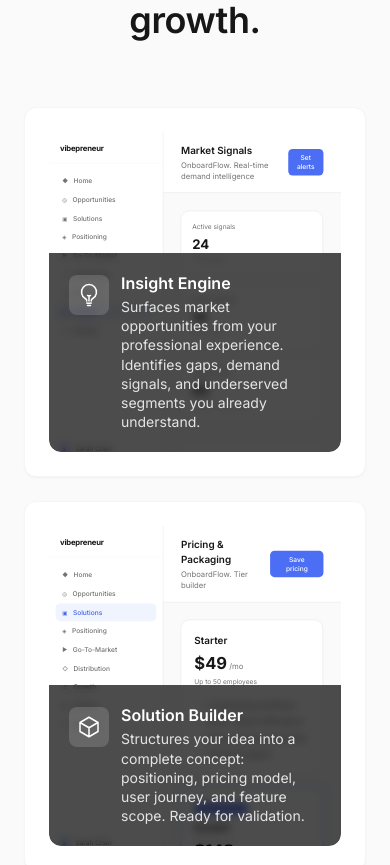
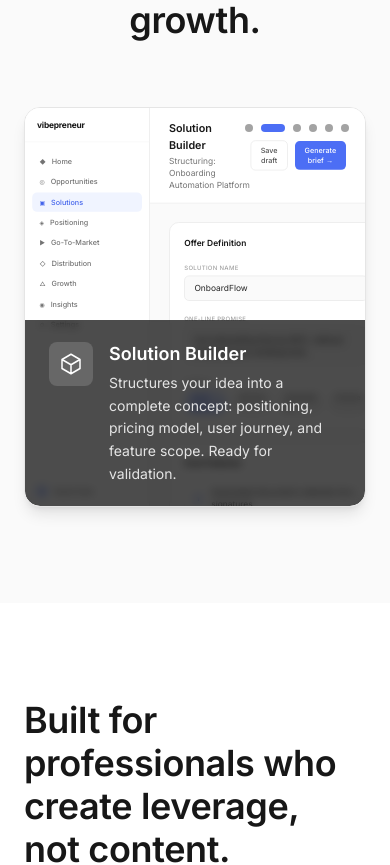
Before and after one commit to SMEAutomate/vibepreneur, a Next.js app: page / in a window 390 px wide. Shown: the part 4934-5799 px from the top of the page. Built offline with nearby package versions, Linux system fonts and the light colour scheme.

Commit message:
Replace feature grid with single slideshow cycling through all 6 features
One full-width container shows each feature screen one at a time,
auto-advancing every 5s with crossfade. Text overlay panel and clickable
dot indicators at top-right. Removes separate screen-slideshow component.

```diff
--- a/components/marketing/modules.tsx
+++ b/components/marketing/modules.tsx
@@ -1,21 +1,24 @@
 "use client";
 
+import { useState, useEffect, useCallback, useRef } from "react";
 import Link from "next/link";
-import { motion } from "framer-motion";
+import { AnimatePresence, motion, useInView } from "framer-motion";
 import { Section } from "@/components/ui/section";
-import { Card } from "@/components/ui/card";
 import { siteCopy } from "@/content/copy";
 import { features } from "@/content/features";
-import { ScreenSlideshow } from "@/components/marketing/screen-slideshow";
+import { MockScreenRenderer } from "@/components/demo/MockScreenRenderer";
 
-const SLIDESHOW_SCREENS: string[][] = [
-  ["OpportunityFinder", "MarketSignals", "CompetitorRadar"],
-  ["SolutionBuilder", "PricingPackaging", "UserJourneyMap"],
-  ["PositioningCanvas", "MessagingMatrix", "ValuePropWorkshop"],
-  ["GoToMarketPlan", "ContentLaunchKit", "OutreachStudio"],
-  ["DistributionChannels", "LandingPageBuilder", "SEOKeywordPlanner"],
-  ["GrowthDashboard", "ChannelExperiments", "ReferralProgram"],
+const FEATURE_SCREENS: string[] = [
+  "OpportunityFinder",
+  "SolutionBuilder",
+  "PositioningCanvas",
+  "GoToMarketPlan",
+  "DistributionChannels",
+  "GrowthDashboard",
 ];
+
+const CYCLE_MS = 5000;
+const SCALE = 0.6;
 
 const icons = [
   <svg
@@ -106,45 +109,94 @@ const icons = [
 
 export function Modules() {
   const { modules } = siteCopy;
+  const [index, setIndex] = useState(0);
+  const containerRef = useRef<HTMLDivElement>(null);
+  const inView = useInView(containerRef, { once: false, amount: 0.3 });
+
+  const advance = useCallback(() => {
+    setIndex((prev) => (prev + 1) % modules.items.length);
+  }, [modules.items.length]);
+
+  useEffect(() => {
+    if (!inView) return;
+    const id = setInterval(advance, CYCLE_MS);
+    return () => clearInterval(id);
+  }, [inView, advance]);
+
+  const item = modules.items[index];
+  const feature = features.find((f) => f.name === item.title);
+  const href = feature ? `/features/${feature.slug}` : "#";
 
   return (
     <Section id="modules" background="light">
       <h2 className="text-center text-display-sm">{modules.headline}</h2>
-      <div className="mt-16 grid gap-6 sm:grid-cols-2 lg:grid-cols-3">
-        {modules.items.map((item, i) => {
-          const feature = features.find((f) => f.name === item.title);
-          const href = feature ? `/features/${feature.slug}` : "#";
 
-          return (
+      <div
+        ref={containerRef}
+        className="relative mt-16 overflow-hidden rounded-2xl border border-neutral-200 bg-white shadow-lg"
+        style={{ height: "clamp(400px, 55vw, 640px)" }}
+      >
+        <AnimatePresence mode="wait">
           <motion.div
-              key={item.title}
-              initial={{ opacity: 0, y: 16 }}
-              whileInView={{ opacity: 1, y: 0 }}
-              viewport={{ once: true }}
-              transition={{ delay: i * 0.08 }}
+            key={FEATURE_SCREENS[index]}
+            initial={{ opacity: 0 }}
+            animate={{ opacity: 1 }}
+            exit={{ opacity: 0 }}
+            transition={{ duration: 0.4 }}
+            className="absolute inset-0 origin-top-left"
+            style={{
+              transform: `scale(${SCALE})`,
+              width: `${100 / SCALE}%`,
+              height: `${100 / SCALE}%`,
+            }}
           >
-              <Link href={href} className="block h-full">
-                <Card hover className="h-full overflow-hidden p-0">
-                  <ScreenSlideshow screenNames={SLIDESHOW_SCREENS[i]}>
-                    <div className="flex items-start gap-3">
-                      <div className="mt-0.5 flex h-10 w-10 shrink-0 items-center justify-center rounded-lg bg-white/15 text-white">
-                        {icons[i]}
+            <MockScreenRenderer componentName={FEATURE_SCREENS[index]} />
+          </motion.div>
+        </AnimatePresence>
+
+        <Link
+          href={href}
+          className="pointer-events-auto absolute inset-x-0 bottom-0"
+        >
+          <AnimatePresence mode="wait">
+            <motion.div
+              key={index}
+              initial={{ opacity: 0, y: 8 }}
+              animate={{ opacity: 1, y: 0 }}
+              exit={{ opacity: 0, y: -8 }}
+              transition={{ duration: 0.3 }}
+              className="bg-black/70 px-6 py-5 backdrop-blur-sm sm:px-8 sm:py-6"
+            >
+              <div className="flex items-start gap-4">
+                <div className="mt-0.5 flex h-11 w-11 shrink-0 items-center justify-center rounded-lg bg-white/15 text-white">
+                  {icons[index]}
                 </div>
                 <div className="min-w-0">
-                        <h3 className="text-base font-semibold leading-tight text-white">
+                  <h3 className="text-lg font-semibold text-white">
                     {item.title}
                   </h3>
-                        <p className="mt-1 text-sm leading-snug text-white/85">
+                  <p className="mt-1 text-sm leading-relaxed text-white/85">
                     {item.description}
                   </p>
                 </div>
               </div>
-                  </ScreenSlideshow>
-                </Card>
+            </motion.div>
+          </AnimatePresence>
         </Link>
-            </motion.div>
-          );
-        })}
+
+        <div className="absolute right-4 top-4 flex gap-2">
+          {modules.items.map((_, i) => (
+            <button
+              key={i}
+              onClick={() => setIndex(i)}
+              className={`h-2 w-2 rounded-full transition-all ${
+                i === index
+                  ? "w-6 bg-brand-600"
+                  : "bg-neutral-400 hover:bg-neutral-600"
+              }`}
+            />
+          ))}
+        </div>
       </div>
     </Section>
   );
--- a/components/marketing/screen-slideshow.tsx
+++ /dev/null
@@ -1,61 +0,0 @@
-"use client";
-
-import { useState, useEffect, useCallback, useRef } from "react";
-import { AnimatePresence, motion, useInView } from "framer-motion";
-import { MockScreenRenderer } from "@/components/demo/MockScreenRenderer";
-
-interface ScreenSlideshowProps {
-  screenNames: string[];
-  children: React.ReactNode;
-}
-
-const CYCLE_MS = 4000;
-const SCALE = 0.55;
-
-export function ScreenSlideshow({
-  screenNames,
-  children,
-}: ScreenSlideshowProps) {
-  const [index, setIndex] = useState(0);
-  const containerRef = useRef<HTMLDivElement>(null);
-  const inView = useInView(containerRef, { once: false, amount: 0.3 });
-
-  const advance = useCallback(() => {
-    setIndex((prev) => (prev + 1) % screenNames.length);
-  }, [screenNames.length]);
-
-  useEffect(() => {
-    if (!inView) return;
-    const id = setInterval(advance, CYCLE_MS);
-    return () => clearInterval(id);
-  }, [inView, advance]);
-
-  return (
-    <div
-      ref={containerRef}
-      className="relative h-80 overflow-hidden rounded-xl sm:h-96"
-    >
-      <AnimatePresence mode="wait">
-        <motion.div
-          key={screenNames[index]}
-          initial={{ opacity: 0 }}
-          animate={{ opacity: 1 }}
-          exit={{ opacity: 0 }}
-          transition={{ duration: 0.4 }}
-          className="absolute inset-0 origin-top-left"
-          style={{
-            transform: `scale(${SCALE})`,
-            width: `${100 / SCALE}%`,
-            height: `${100 / SCALE}%`,
-          }}
-        >
-          <MockScreenRenderer componentName={screenNames[index]} />
-        </motion.div>
-      </AnimatePresence>
-
-      <div className="pointer-events-none absolute inset-x-0 bottom-0 rounded-b-xl bg-black/70 p-5 backdrop-blur-sm">
-        {children}
-      </div>
-    </div>
-  );
-}
```
Lines whose indentation alone changed are shown as unchanged.
